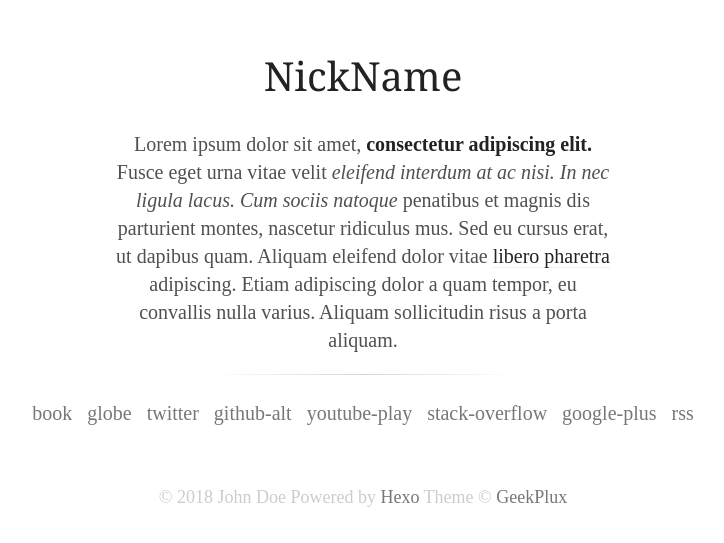
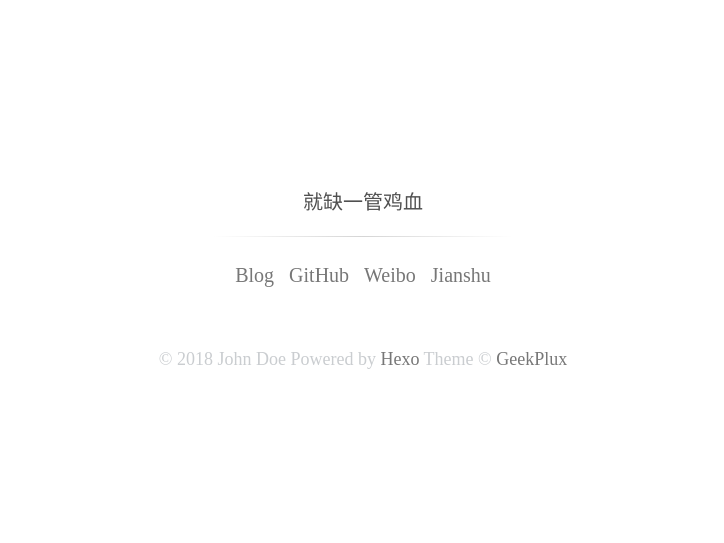
Before and after one commit to Yulingsong/Yulingsong.github.io, a plain HTML site: page index.html in a window 1280 px wide. Shown: the part 107-650 px from the top of the page, without its empty margins (277-1001 px from the left). Drawn offline with nearby package versions, Linux system fonts and the light colour scheme; some packages are replaced by stand-ins of ours; a script that the page names is missing.

Commit message:
Site updated: 2018-04-28 15:30:39

```diff
--- a/index.html
+++ b/index.html
@@ -12,6 +12,8 @@
 <meta property="og:locale" content="default">
 <meta name="twitter:card" content="summary">
 <meta name="twitter:title" content="Hexo">
+
+    <link rel="alternate" href="/atom.xml" title="Hexo" type="application/atom+xml">
 
 
     <link rel="icon" href="/favicon.ico">
@@ -30,9 +32,9 @@
         <div class="home">
   <div class="content">
     <div class="profile">
-      <h1 class="nickname">NickName</h1>
+      <h1 class="nickname"></h1>
       <div class="description">
-        <p><p>Lorem ipsum dolor sit amet, <strong>consectetur adipiscing elit.</strong> Fusce eget urna vitae velit <em>eleifend interdum at ac nisi. In nec ligula lacus. Cum sociis natoque</em> penatibus et magnis dis parturient montes, nascetur ridiculus mus. Sed eu cursus erat, ut dapibus quam. Aliquam eleifend dolor vitae <a href="http://hexo.io">libero pharetra</a> adipiscing. Etiam adipiscing dolor a quam tempor, eu convallis nulla varius. Aliquam sollicitudin risus a porta aliquam.</p>
+        <p><p>就缺一管鸡血</p>
 </p>
       </div>
     </div>
@@ -43,49 +45,25 @@
 
         <li>
 
-	    <a href="/archives/">book</a>
+	    <a href="/archives">Blog</a>
 
         </li>
 
         <li>
 
-	    <a href="https://github.com/geekplux/hexo-theme-typing">globe</a>
+	    <a href="https://github.com/Yulingsong">GitHub</a>
 
         </li>
 
         <li>
 
-	    <a href="https://twitter.com/">twitter</a>
+	    <a href="http://weibo.com/yulingsong">Weibo</a>
 
         </li>
 
         <li>
 
-	    <a href="https://github.com/">github-alt</a>
-
-        </li>
-
-        <li>
-
-	    <a href="https://www.youtube.com/">youtube-play</a>
-
-        </li>
-
-        <li>
-
-	    <a href="https://stackoverflow.com/">stack-overflow</a>
-
-        </li>
-
-        <li>
-
-	    <a href="https://plus.google.com/">google-plus</a>
-
-        </li>
-
-        <li>
-
-	    <a href="/atom.xml">rss</a>
+	    <a href="http://www.jianshu.com/users/ffc0d4acd09c/latest_articles">Jianshu</a>
 
         </li>
 
```
Also changed, not shown: 2018/04/28/hello-world/index.html (+4 -4 lines), 2018/04/28/test/index.html (+4 -4 lines), archives/2018/04/index.html (+4 -4 lines), archives/2018/index.html (+4 -4 lines), archives/index.html (+4 -4 lines), tags/test/index.html (+4 -4 lines).
